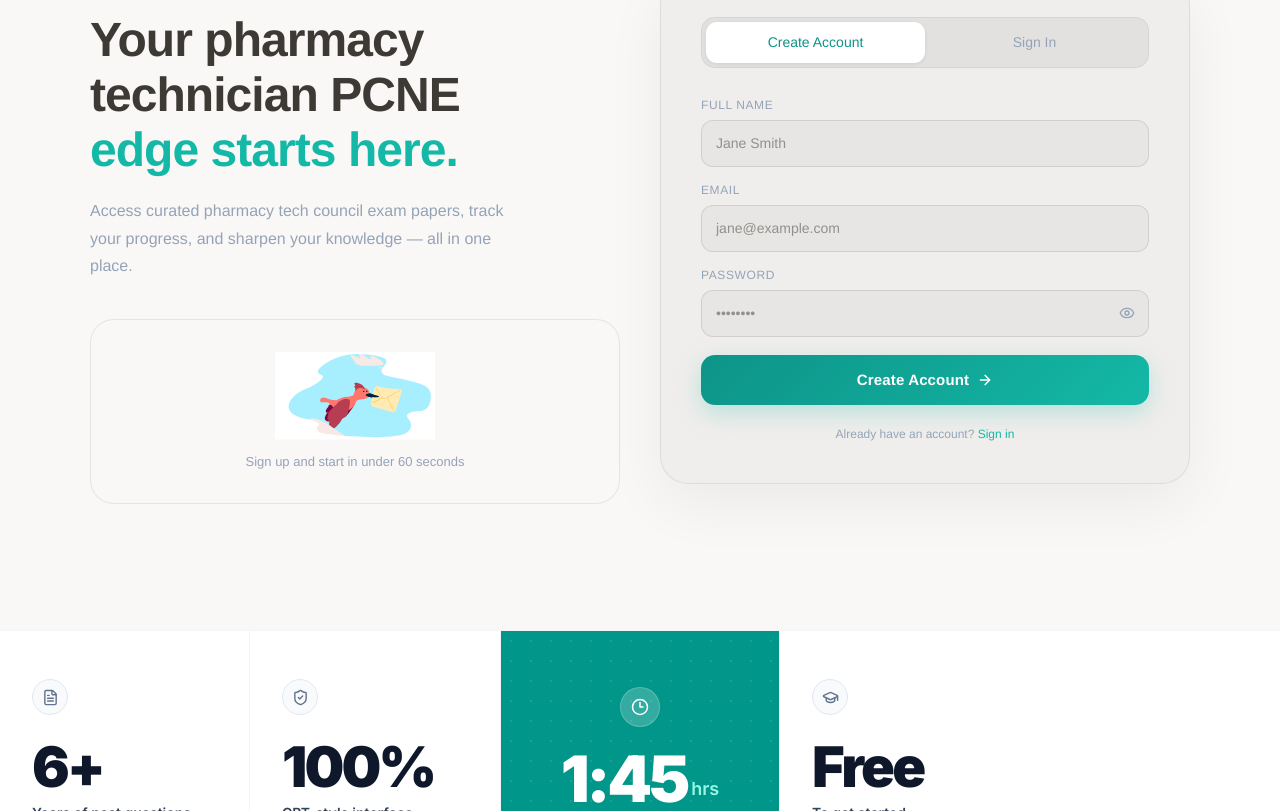
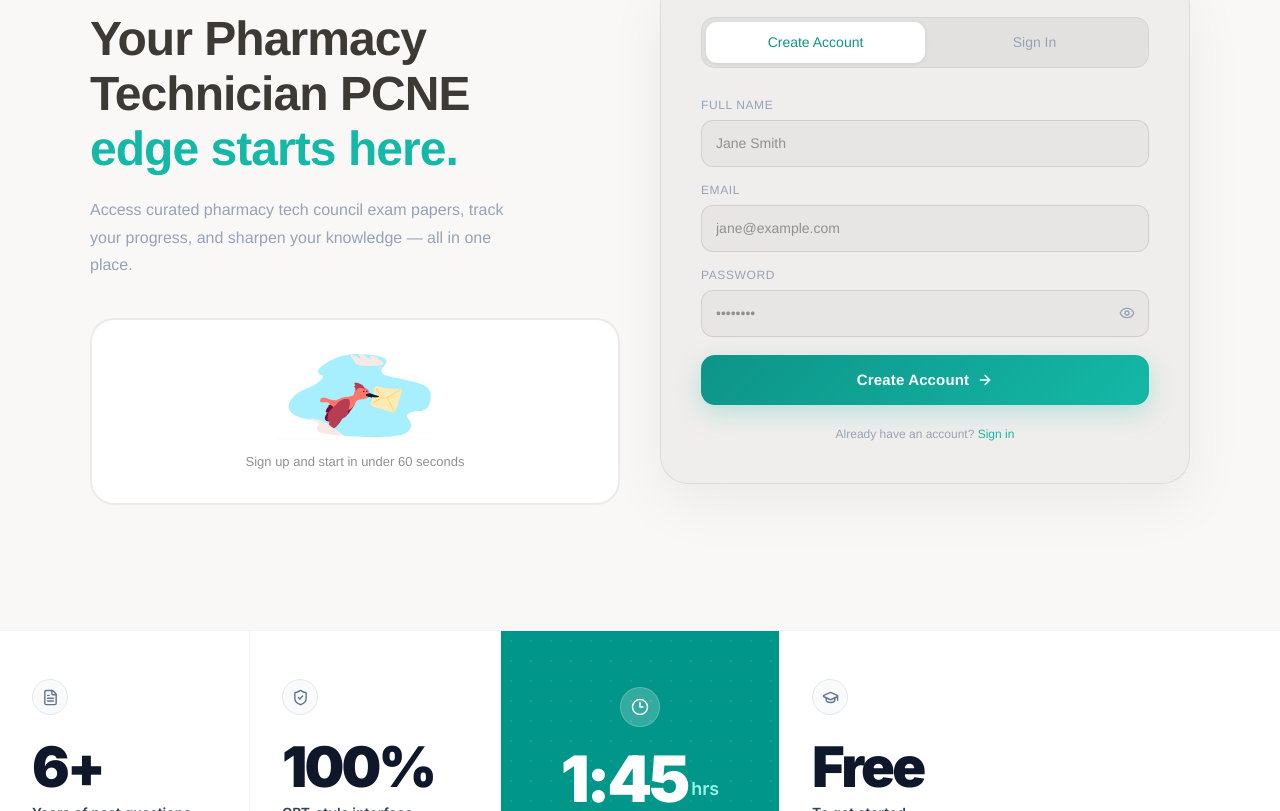
Before and after one commit to Ikechukwu001/MangoProject, a Next.js app: page / in a window 1280 px wide. Shown: the part 1411-2222 px from the top of the page. Built offline with nearby package versions, Linux system fonts and the light colour scheme; no server answers.

Commit message:
Fixed the issue with the authentication section in  the home component and updated the layout to enha  nce user experience.

```diff
--- a/app/layout.js
+++ b/app/layout.js
@@ -66,7 +66,7 @@ export const metadata = {
     siteName,
     title: "PharmTechSuccess — Pass the National PreCertification Examination",
     description:
-      "Practice real CBT past questions, take timed mock exams, and track your performance. Built specifically for Nigerian Pharmacy Technician students.",
+      "Practice real CBT past questions, take timed mock exams, and track your performance. Built specifically for Nigerian Pharmacy Technician students.Built my iKECHUKWUFRONTEND",
     images: [
       {
         url: "/og-image.jpg",
--- a/components/home/AuthSection.js
+++ b/components/home/AuthSection.js
@@ -111,7 +111,7 @@ export default function AuthSection() {
               margin: "0 0 1.25rem",
               letterSpacing: "-0.02em",
             }}>
-              Your pharmacy technician PCNE<br />
+              Your Pharmacy Technician PCNE<br />
               <span style={{ color: "#14b8a6" }}>edge starts here.</span>
             </h1>
 
@@ -120,8 +120,8 @@ export default function AuthSection() {
             </p>
 
             <div style={{
-              background: "rgba(255,255,255,0.03)",
-              border: "1px solid rgba(0,0,0,0.08)",
+              background: "#ffffff",
+              border: "2px solid rgba(0,0,0,0.08)",
               borderRadius: 24,
               padding: "2rem",
               display: "flex",
@@ -132,7 +132,7 @@ export default function AuthSection() {
                 <Lottie animationData={accessAnimation} loop />
               </div>
               {!currentUser ? (
-                <p style={{ marginTop: 12, fontSize: 13, color: "#94a3b8", textAlign: "center" }}>
+                <p style={{ marginTop: 12, fontSize: 13, color: "#8f8f8f", textAlign: "center" }}>
                   Sign up and start in under 60 seconds
                 </p>
               ) : (
```
